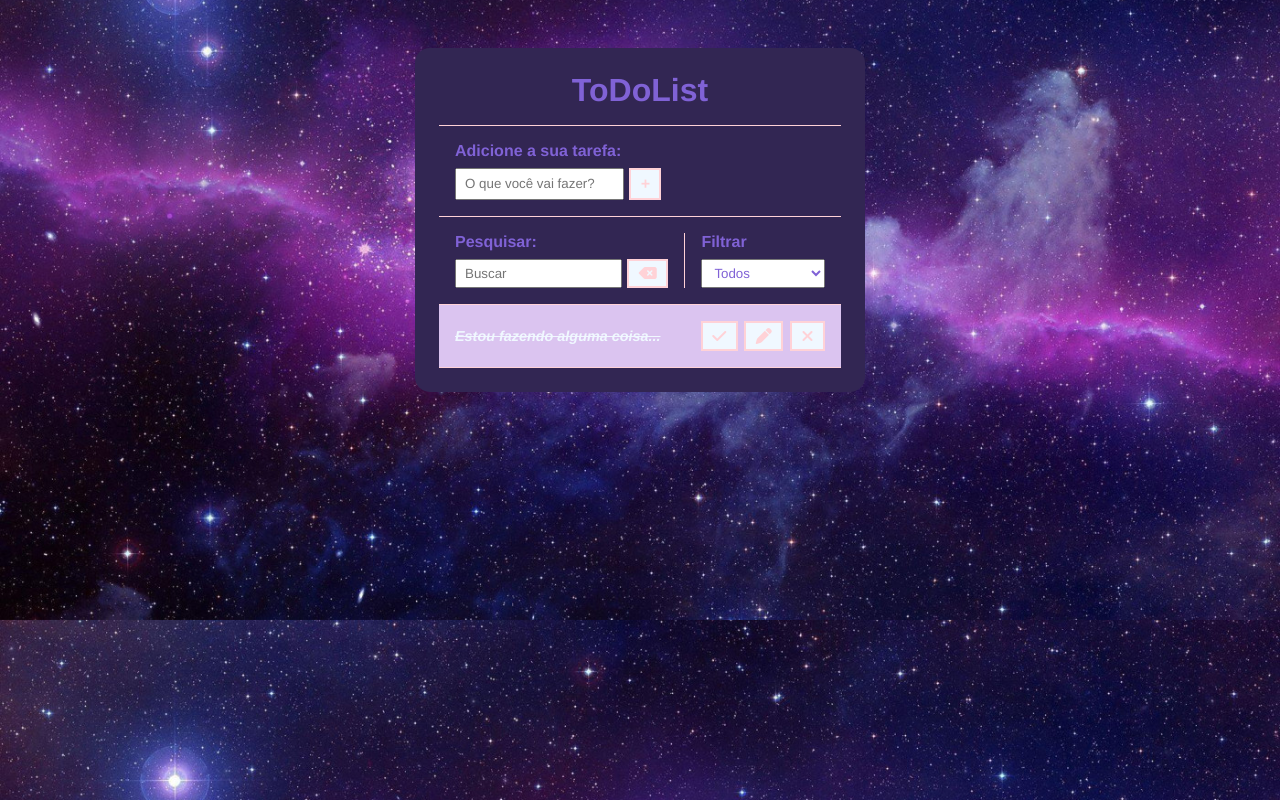
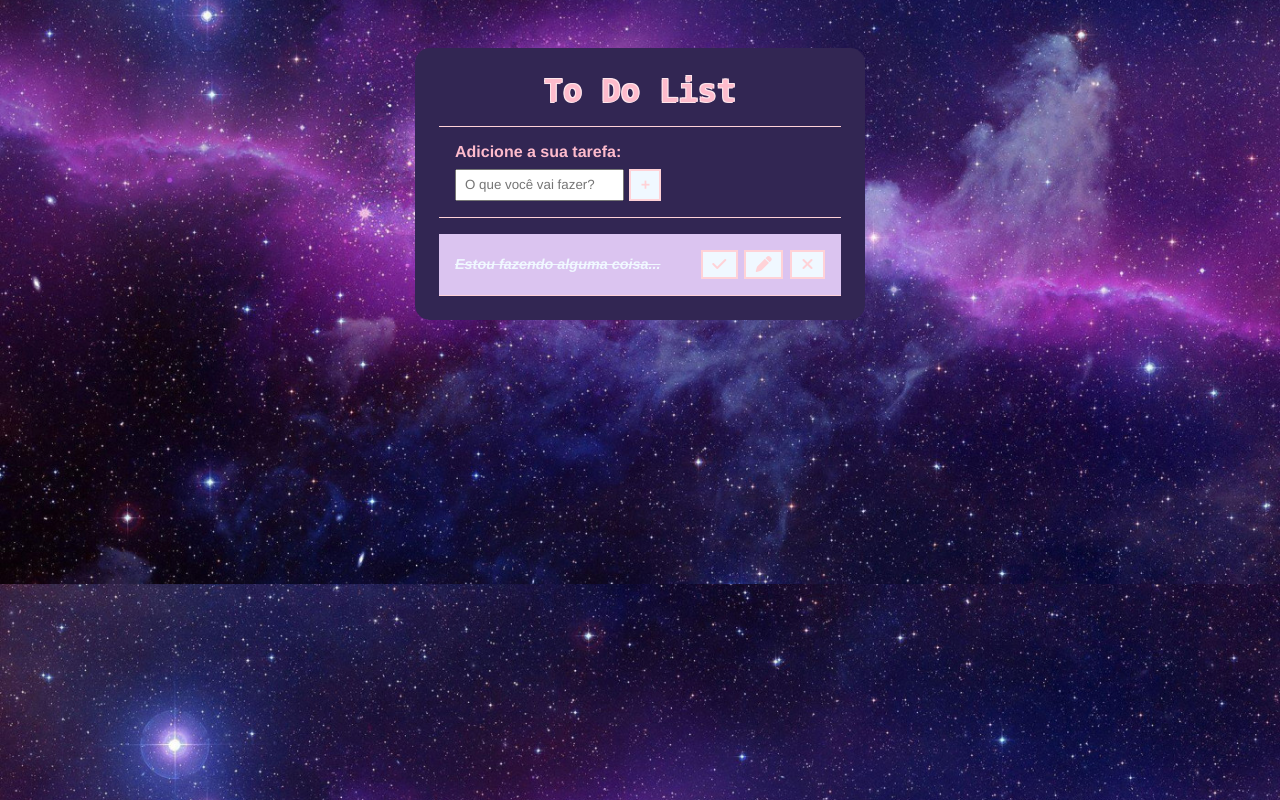
Before and after one commit to xxxgabexxx/toDoList, a plain HTML site: page js/index.html in a window 1280 px wide. Drawn offline with Linux system fonts and the light colour scheme.

Commit message:
Excluido pesquisa e filtro, troca de cores e fonte

```diff
--- a/css/style.css
+++ b/css/style.css
@@ -3,7 +3,7 @@
     padding: 0;
     margin: 0;
     font-family: Helvetica;
-    color: #8062D6;
+    color: #FEBBCC;
     box-sizing: border-box;
 }
 
@@ -11,6 +11,15 @@ body {
     background-image: url(../img/background.jpg);
     background-position: center;
     background-size: cover;
+}
+
+h1 {
+    font-family: DejaVu Sans Mono, monospace;
+    color: #FEBBCC;
+    text-shadow: -1px -1px 0px #FDE5EC,
+        -1px 1px 0px #FDE5EC,
+        1px -1px 0px #FDE5EC,
+        1px 0px 0px #FDE5EC;
 }
 
 button {
@@ -31,7 +40,7 @@ button:hover {
     color: aliceblue;
 }
 
-button:hover > i {
+button:hover>i {
     color: aliceblue;
 }
 
@@ -41,7 +50,8 @@ button i {
     pointer-events: none;
 }
 
-input, select {
+input,
+select {
     padding: 0.25rem 0.5rem;
 }
 
@@ -65,7 +75,8 @@ input, select {
 }
 
 /* ToDo form */
-#todo-form, #edit-form {
+#todo-form,
+#edit-form {
     padding: 1rem;
     border-bottom: 1px solid #FFD2D7;
 }
@@ -88,44 +99,6 @@ input, select {
     margin-top: 1rem;
 }
 
-/* ToDo toolbar */
-#toolbar {
-    padding: 1rem;
-    border-bottom: 1px solid #FFD2D7;
-    display: flex;
-}
-
-#toolbar h4 {
-    margin-bottom: .5rem;
-}
-
-#search {
-    border-right: 1px solid #FFD2D7;
-    padding-right: 1rem;
-    margin-right: 1rem;
-    width: 65%;
-    display: flex;
-    flex-direction: column;
-}
-
-#search form {
-    display: flex;
-}
-
-#search input {
-    width: 100%;
-    margin-right: 0.3rem;
-}
-
-#filter {
-    width: 35%;
-    display: flex;
-    flex-direction: column;
-}
-
-#filter select {
-    flex: 1;
-}
 
 /* ToDo List */
 
@@ -136,6 +109,7 @@ input, select {
     padding: 1rem;
     border-bottom: 1px solid #FFD2D7;
     transition: .35;
+    margin-top: 1rem;
 }
 
 .todo h3 {
--- a/js/index.html
+++ b/js/index.html
@@ -18,7 +18,7 @@
 <body>
     <div class="todo-container">
         <header>
-            <h1>ToDoList</h1>
+            <h1>To Do List</h1>
         </header>
         <form id="todo-form">
             <p>Adicione a sua tarefa:</p>
@@ -39,26 +39,7 @@
             </div>
             <button id="cancel-edit-btn">Cancelar</button>
         </form>
-        <div id="toolbar">
-            <div id="search">
-                <h4>Pesquisar:</h4>
-                <form>
-                    <input type="text" id="search-input" placeholder="Buscar">
-                    <button id="erase-button">
-                        <i class="fa-solid fa-delete-left"></i>
-                    </button>
-                </form>
-            </div>
 
-            <div id="filter">
-                <h4>Filtrar</h4>
-                <select id="filter-select">
-                    <option value="all">Todos</option>
-                    <option value="done">Feito</option>
-                    <option value="todo">A fazer</option>
-                </select>
-            </div>
-        </div>
         <div id="todo-list">
             <div class="todo done">
                 <h3>Estou fazendo alguma coisa...</h3>
--- a/js/script.js
+++ b/js/script.js
@@ -5,6 +5,8 @@ const todoList = document.querySelector("#todo-list");
 const editForm= document.querySelector("#edit-form");
 const editInput = document.querySelector("#edit-input");
 const cancelEditBtn = document.querySelector("#cancel-edit-btn");
+
+let oldInputValue;
 
 // Funções
 const saveTodo = (text) => {
@@ -38,7 +40,31 @@ const saveTodo = (text) => {
     // deixar cursor na caixa para proxima tarefa
     todoInput.focus();
 };
+
+const toggleForms = () => {
+    editForm.classList.toggle("hide");
+    todoForm.classList.toggle("hide");
+    todoList.classList.toggle("hide");
+}
+
+
+const updateTodo = (text) => {
+
+    const todos = document.querySelectorAll(".todo")
+
+    todos.forEach((todo)  => {
+
+        let todoTitle = todo.querySelector("h3");
+
+        if (todoTitle.innerText === oldInputValue){
+            todoTitle.innerText = text
+        }
+
+    });
+
+}
 // Eventos
+
 
 todoForm.addEventListener("submit", (e) => {
     e.preventDefault();
@@ -55,6 +81,11 @@ document.addEventListener("click", (e) => {
 
     const targetEl =e.target;
     const parentEl = targetEl.closest("div");
+    let todoTitle;
+
+    if(parentEl && parentEl.querySelector("h3")){
+        todoTitle = parentEl.querySelector("h3").innerText;
+    }
 
     if (targetEl.classList.contains("finish-todo")) {
         parentEl.classList.toggle("done");
@@ -65,6 +96,32 @@ document.addEventListener("click", (e) => {
     }
 
     if (targetEl.classList.contains("edit-todo")) {
+        toggleForms();
 
+        editInput.value = todoTitle;
+        oldInputValue = todoTitle;
     }
 });
+
+cancelEditBtn.addEventListener("click", (e) => {
+
+    e.preventDefault();
+
+    toggleForms();
+
+});
+
+editForm.addEventListener("submit", (e) => {
+
+    e.preventDefault();
+
+    const editInputValue = editInput.value;
+
+    if (editInputValue) {
+        // atualizar
+        updateTodo(editInputValue)
+    }
+
+    toggleForms();
+
+})
```
